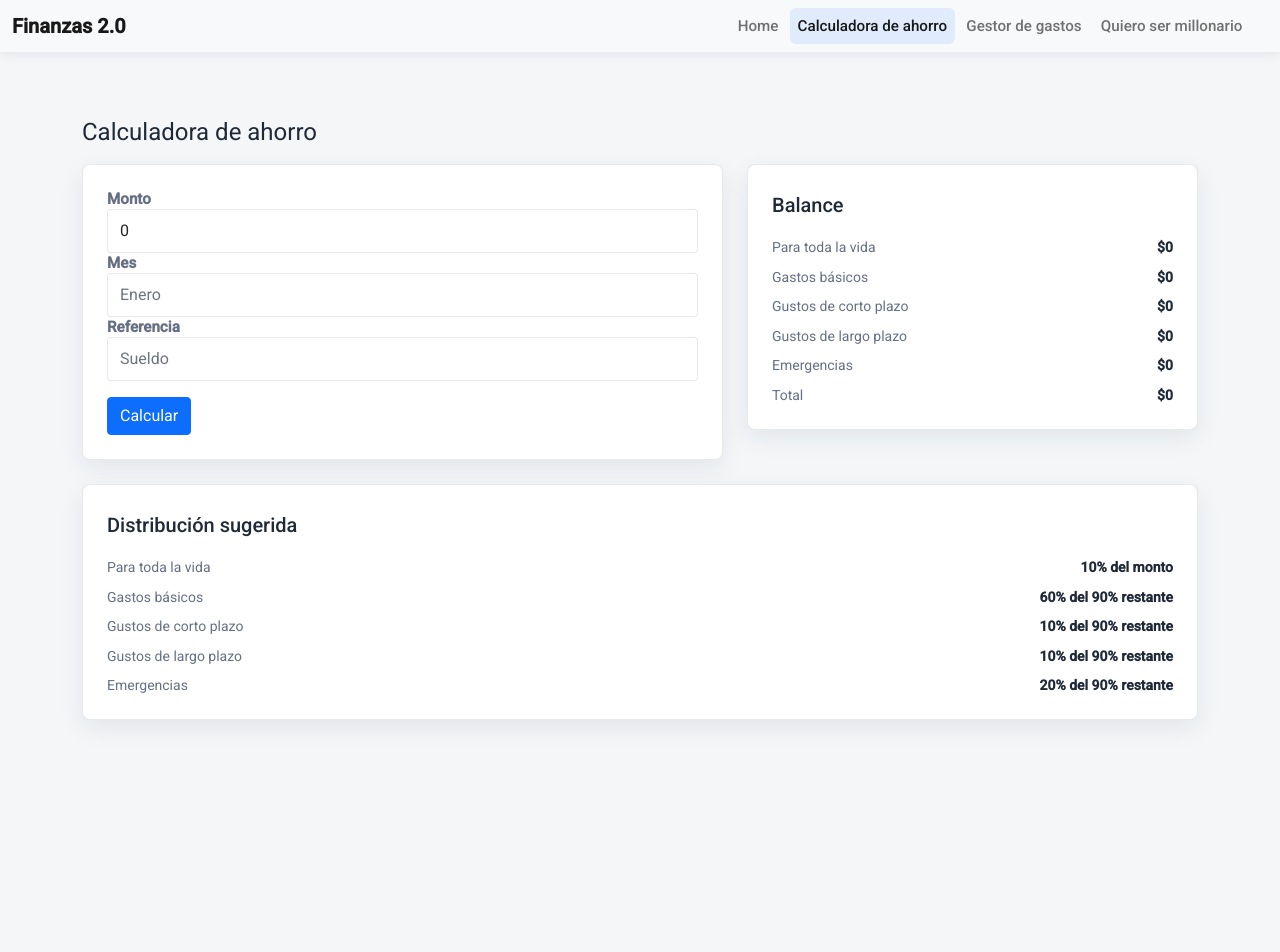
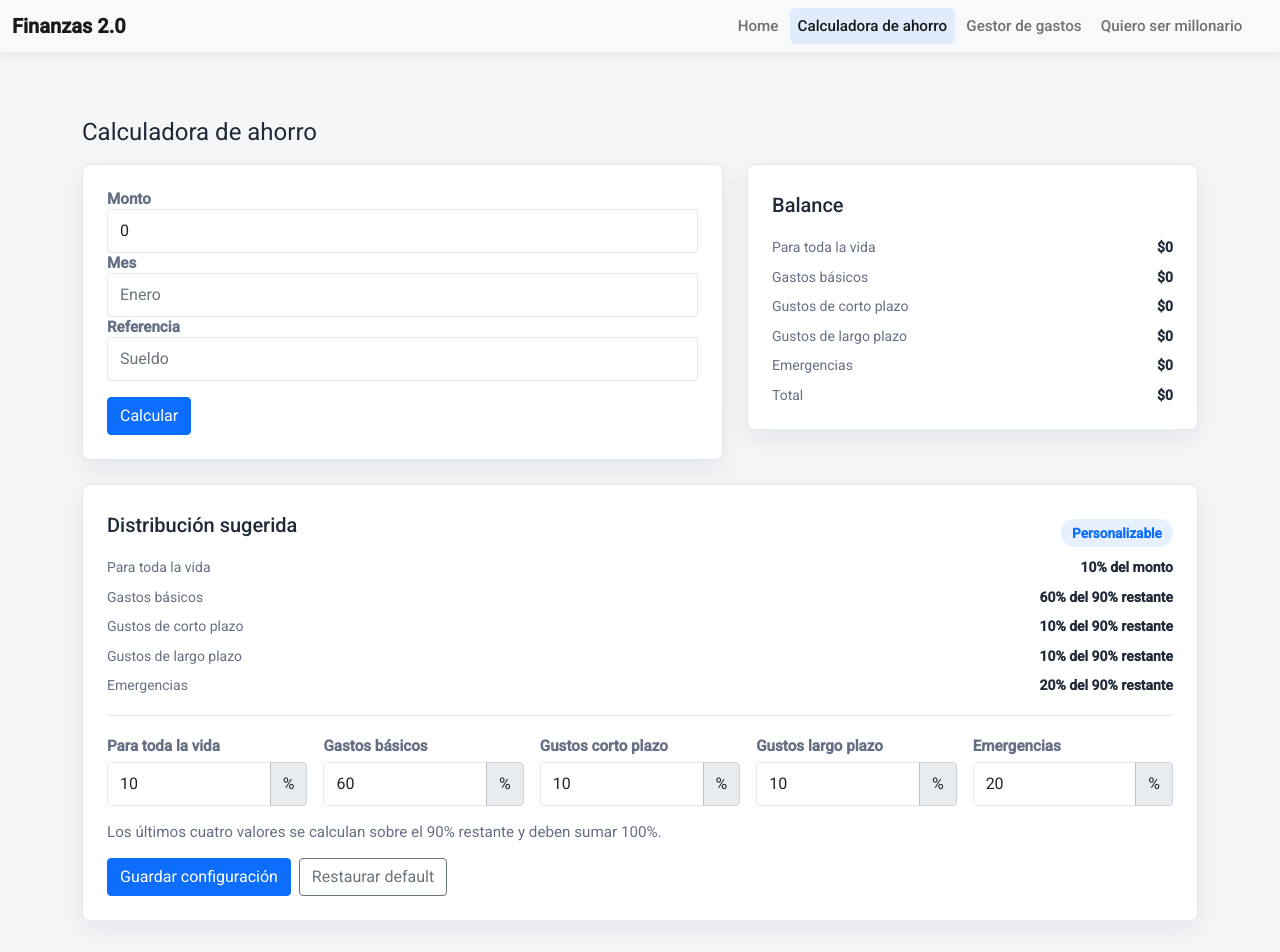
Before and after one commit to Felipeofor/Gestor-de-finanzas-main, an Angular app: page /calculadora-de-ahorro in a window 1280 px wide. Shown: the top 952 px of the page. Before the commit the page ends 800 px from the top, so only its background shows below. Built offline with nearby package versions, Linux system fonts and the light colour scheme.

Commit message:
Permite personalizar distribucion de ahorro

```diff
--- a/src/app/calculadora-de-ahorro/calculadora-de-ahorro.component.css
+++ b/src/app/calculadora-de-ahorro/calculadora-de-ahorro.component.css
@@ -3,6 +3,39 @@
   display: grid;
   gap: 0.6rem 1rem;
   grid-template-columns: minmax(0, 1fr) auto;
+}
+
+.distribution-header {
+  align-items: center;
+  display: flex;
+  gap: 1rem;
+  justify-content: space-between;
+}
+
+.distribution-header span {
+  background: rgba(13, 110, 253, 0.1);
+  border-radius: 999px;
+  color: #0d6efd;
+  font-size: 0.85rem;
+  font-weight: 700;
+  padding: 0.25rem 0.7rem;
+}
+
+.distribution-editor {
+  border-top: 1px solid rgba(31, 41, 55, 0.1);
+  margin-top: 1.25rem;
+  padding-top: 1.25rem;
+}
+
+.distribution-editor label {
+  display: block;
+  margin-bottom: 0.35rem;
+}
+
+.distribution-hint {
+  color: #667085;
+  font-size: 0.95rem;
+  margin: 1rem 0 0;
 }
 
 .balance-grid span,
@@ -30,6 +63,11 @@
     grid-template-columns: 1fr;
   }
 
+  .distribution-header {
+    align-items: flex-start;
+    flex-direction: column;
+  }
+
   .balance-grid strong,
   .reference-grid strong {
     text-align: left;
--- a/src/app/calculadora-de-ahorro/calculadora-de-ahorro.component.html
+++ b/src/app/calculadora-de-ahorro/calculadora-de-ahorro.component.html
@@ -50,13 +50,65 @@
   </div>
 
   <section class="panel mt-4">
-    <h2>Distribución sugerida</h2>
+    <div class="distribution-header">
+      <h2>Distribución sugerida</h2>
+      <span>Personalizable</span>
+    </div>
+
     <div class="reference-grid">
-      <span>Para toda la vida</span><strong>10% del monto</strong>
-      <span>Gastos básicos</span><strong>60% del 90% restante</strong>
-      <span>Gustos de corto plazo</span><strong>10% del 90% restante</strong>
-      <span>Gustos de largo plazo</span><strong>10% del 90% restante</strong>
-      <span>Emergencias</span><strong>20% del 90% restante</strong>
+      <span>Para toda la vida</span><strong>{{ distribution.paraTodaLaVida }}% del monto</strong>
+      <span>Gastos básicos</span><strong>{{ distribution.gastosBasicos }}% del {{ restantePercent }}% restante</strong>
+      <span>Gustos de corto plazo</span><strong>{{ distribution.gustosCortoPlazo }}% del {{ restantePercent }}% restante</strong>
+      <span>Gustos de largo plazo</span><strong>{{ distribution.gustosLargoPlazo }}% del {{ restantePercent }}% restante</strong>
+      <span>Emergencias</span><strong>{{ distribution.emergencias }}% del {{ restantePercent }}% restante</strong>
+    </div>
+
+    <div class="distribution-editor">
+      <div class="row g-3">
+        <div class="col-12 col-md">
+          <label for="paraTodaLaVidaPercent">Para toda la vida</label>
+          <div class="input-group">
+            <input id="paraTodaLaVidaPercent" type="number" min="0" max="100" class="form-control" [(ngModel)]="distributionDraft.paraTodaLaVida">
+            <span class="input-group-text">%</span>
+          </div>
+        </div>
+        <div class="col-12 col-md">
+          <label for="gastosBasicosPercent">Gastos básicos</label>
+          <div class="input-group">
+            <input id="gastosBasicosPercent" type="number" min="0" max="100" class="form-control" [(ngModel)]="distributionDraft.gastosBasicos">
+            <span class="input-group-text">%</span>
+          </div>
+        </div>
+        <div class="col-12 col-md">
+          <label for="gustosCortoPercent">Gustos corto plazo</label>
+          <div class="input-group">
+            <input id="gustosCortoPercent" type="number" min="0" max="100" class="form-control" [(ngModel)]="distributionDraft.gustosCortoPlazo">
+            <span class="input-group-text">%</span>
+          </div>
+        </div>
+        <div class="col-12 col-md">
+          <label for="gustosLargoPercent">Gustos largo plazo</label>
+          <div class="input-group">
+            <input id="gustosLargoPercent" type="number" min="0" max="100" class="form-control" [(ngModel)]="distributionDraft.gustosLargoPlazo">
+            <span class="input-group-text">%</span>
+          </div>
+        </div>
+        <div class="col-12 col-md">
+          <label for="emergenciasPercent">Emergencias</label>
+          <div class="input-group">
+            <input id="emergenciasPercent" type="number" min="0" max="100" class="form-control" [(ngModel)]="distributionDraft.emergencias">
+            <span class="input-group-text">%</span>
+          </div>
+        </div>
+      </div>
+
+      <p class="distribution-hint">Los últimos cuatro valores se calculan sobre el {{ draftRestantePercent }}% restante y deben sumar 100%.</p>
+      <p *ngIf="distributionErrorMessage" class="alert alert-danger mt-3 mb-0">{{ distributionErrorMessage }}</p>
+
+      <div class="d-flex gap-2 mt-3">
+        <button type="button" class="btn btn-primary" (click)="guardarDistribucion()">Guardar configuración</button>
+        <button type="button" class="btn btn-outline-secondary" (click)="restaurarDistribucion()">Restaurar default</button>
+      </div>
     </div>
   </section>
 
--- a/src/app/calculadora-de-ahorro/calculadora-de-ahorro.component.ts
+++ b/src/app/calculadora-de-ahorro/calculadora-de-ahorro.component.ts
@@ -1,5 +1,5 @@
 import { Component, OnInit } from '@angular/core';
-import { Ahorro } from 'src/calculadoraDeAhorro.model';
+import { Ahorro, AhorroDistribution, DEFAULT_AHORRO_DISTRIBUTION } from 'src/calculadoraDeAhorro.model';
 import { AhorroService } from '../services/ahorro.service';
 
 @Component({
@@ -8,6 +8,8 @@ import { AhorroService } from '../services/ahorro.service';
   styleUrls: ['./calculadora-de-ahorro.component.css']
 })
 export class CalculadoraDeAhorroComponent implements OnInit {
+  private readonly distributionStorageKey = 'ahorroDistribution';
+
   ahorros: Ahorro[] = [];
   inputMonto: number = 0;
   inputMes: string = '';
@@ -20,14 +22,28 @@ export class CalculadoraDeAhorroComponent implements OnInit {
   emergenciasBalance: number = 0;
   editingIndex: number | null = null;
   errorMessage: string = '';
+  distributionErrorMessage: string = '';
+  distribution: AhorroDistribution = { ...DEFAULT_AHORRO_DISTRIBUTION };
+  distributionDraft: AhorroDistribution = { ...DEFAULT_AHORRO_DISTRIBUTION };
 
   constructor(private ahorroService: AhorroService) {}
 
   ngOnInit(): void {
-    this.ahorroService.getAhorros().subscribe((ahorros) => {
+    this.distribution = this.readDistribution();
+    this.distributionDraft = { ...this.distribution };
+
+    this.ahorroService.getAhorros(this.distribution).subscribe((ahorros) => {
       this.ahorros = ahorros;
       this.balance();
     });
+  }
+
+  get restantePercent(): number {
+    return 100 - this.distribution.paraTodaLaVida;
+  }
+
+  get draftRestantePercent(): number {
+    return 100 - this.distributionDraft.paraTodaLaVida;
   }
 
   currency(value: number | bigint): string {
@@ -40,13 +56,14 @@ export class CalculadoraDeAhorroComponent implements OnInit {
     }
 
     if (this.editingIndex === null) {
-      this.ahorros.push(new Ahorro(this.inputMonto, this.inputMes, this.inputReferencia));
+      this.ahorros.push(new Ahorro(this.inputMonto, this.inputMes, this.inputReferencia, Date.now(), this.distribution));
     } else {
       this.ahorros[this.editingIndex] = new Ahorro(
         this.inputMonto,
         this.inputMes,
         this.inputReferencia,
-        this.ahorros[this.editingIndex].id
+        this.ahorros[this.editingIndex].id,
+        this.distribution
       );
     }
 
@@ -70,6 +87,26 @@ export class CalculadoraDeAhorroComponent implements OnInit {
 
   cancelarEdicion(): void {
     this.resetForm();
+  }
+
+  guardarDistribucion(): void {
+    this.normalizeDistributionDraft();
+
+    if (!this.isValidDistribution(this.distributionDraft)) {
+      return;
+    }
+
+    this.distribution = { ...this.distributionDraft };
+    localStorage.setItem(this.distributionStorageKey, JSON.stringify(this.distribution));
+    this.recalculateAhorros();
+    this.persist();
+    this.distributionErrorMessage = '';
+  }
+
+  restaurarDistribucion(): void {
+    this.distributionDraft = { ...DEFAULT_AHORRO_DISTRIBUTION };
+    this.distributionErrorMessage = '';
+    this.guardarDistribucion();
   }
 
   private balance(): void {
@@ -96,6 +133,63 @@ export class CalculadoraDeAhorroComponent implements OnInit {
     return true;
   }
 
+  private isValidDistribution(distribution: AhorroDistribution): boolean {
+    const values = Object.values(distribution);
+
+    if (values.some((value) => value < 0 || value > 100 || Number.isNaN(value))) {
+      this.distributionErrorMessage = 'Todos los porcentajes tienen que estar entre 0 y 100.';
+      return false;
+    }
+
+    const restanteTotal = distribution.gastosBasicos
+      + distribution.gustosCortoPlazo
+      + distribution.gustosLargoPlazo
+      + distribution.emergencias;
+
+    if (restanteTotal !== 100) {
+      this.distributionErrorMessage = 'Los porcentajes del monto restante tienen que sumar 100%.';
+      return false;
+    }
+
+    this.distributionErrorMessage = '';
+    return true;
+  }
+
+  private normalizeDistributionDraft(): void {
+    this.distributionDraft = {
+      paraTodaLaVida: Number(this.distributionDraft.paraTodaLaVida) || 0,
+      gastosBasicos: Number(this.distributionDraft.gastosBasicos) || 0,
+      gustosCortoPlazo: Number(this.distributionDraft.gustosCortoPlazo) || 0,
+      gustosLargoPlazo: Number(this.distributionDraft.gustosLargoPlazo) || 0,
+      emergencias: Number(this.distributionDraft.emergencias) || 0
+    };
+  }
+
+  private recalculateAhorros(): void {
+    this.ahorros = this.ahorros.map((ahorro) => new Ahorro(
+      ahorro.ingreso,
+      ahorro.mes,
+      ahorro.referencia,
+      ahorro.id,
+      this.distribution
+    ));
+  }
+
+  private readDistribution(): AhorroDistribution {
+    try {
+      const storedDistribution = JSON.parse(localStorage.getItem(this.distributionStorageKey) || 'null') as AhorroDistribution | null;
+
+      if (storedDistribution && this.isValidDistribution(storedDistribution)) {
+        return storedDistribution;
+      }
+    } catch {
+      localStorage.removeItem(this.distributionStorageKey);
+    }
+
+    this.distributionErrorMessage = '';
+    return { ...DEFAULT_AHORRO_DISTRIBUTION };
+  }
+
   private resetForm(): void {
     this.inputMonto = 0;
     this.inputMes = '';
--- a/src/calculadoraDeAhorro.model.ts
+++ b/src/calculadoraDeAhorro.model.ts
@@ -1,3 +1,19 @@
+export interface AhorroDistribution {
+  paraTodaLaVida: number;
+  gastosBasicos: number;
+  gustosCortoPlazo: number;
+  gustosLargoPlazo: number;
+  emergencias: number;
+}
+
+export const DEFAULT_AHORRO_DISTRIBUTION: AhorroDistribution = {
+  paraTodaLaVida: 10,
+  gastosBasicos: 60,
+  gustosCortoPlazo: 10,
+  gustosLargoPlazo: 10,
+  emergencias: 20
+};
+
 export class Ahorro{
     id: number;
     ingreso: number;
@@ -16,16 +32,17 @@ export class Ahorro{
         mes: string,
         referencia: string,
         id: number = Date.now(),
+        distribution: AhorroDistribution = DEFAULT_AHORRO_DISTRIBUTION,
     ){
         this.id = id;
         this.ingreso = Math.floor(ingreso);
         this.mes = mes.trim();
         this.referencia = referencia.trim();
-        this.paraTodaLaVida = Math.floor(this.ingreso * 0.10);
+        this.paraTodaLaVida = Math.floor(this.ingreso * (distribution.paraTodaLaVida / 100));
         this.sueldoReal = Math.floor(this.ingreso - this.paraTodaLaVida);
-        this.gastosBasicos = Math.floor(this.sueldoReal * 0.60);
-        this.gustosCortoPlazo = Math.floor(this.sueldoReal * 0.10);
-        this.gustosLargoPlazo = Math.floor(this.sueldoReal * 0.10);
-        this.emergencias = Math.floor(this.sueldoReal * 0.20);
+        this.gastosBasicos = Math.floor(this.sueldoReal * (distribution.gastosBasicos / 100));
+        this.gustosCortoPlazo = Math.floor(this.sueldoReal * (distribution.gustosCortoPlazo / 100));
+        this.gustosLargoPlazo = Math.floor(this.sueldoReal * (distribution.gustosLargoPlazo / 100));
+        this.emergencias = Math.floor(this.sueldoReal * (distribution.emergencias / 100));
     }
 }
```
Also changed, not shown: src/app/services/ahorro.service.ts (+6 -5 lines), 1 other file (tests, documents, lock files or other folders).
